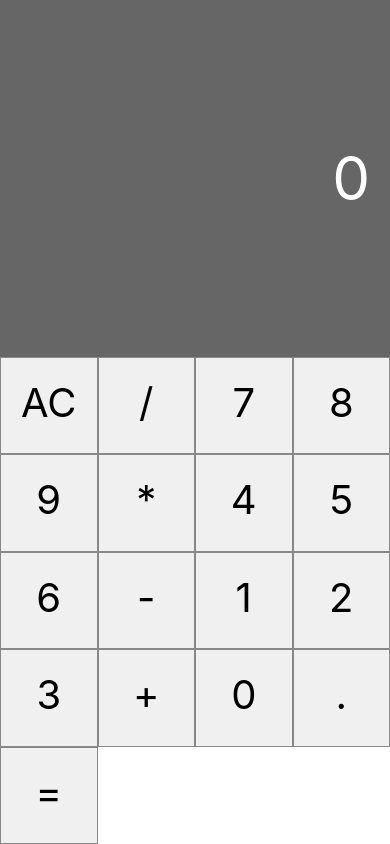
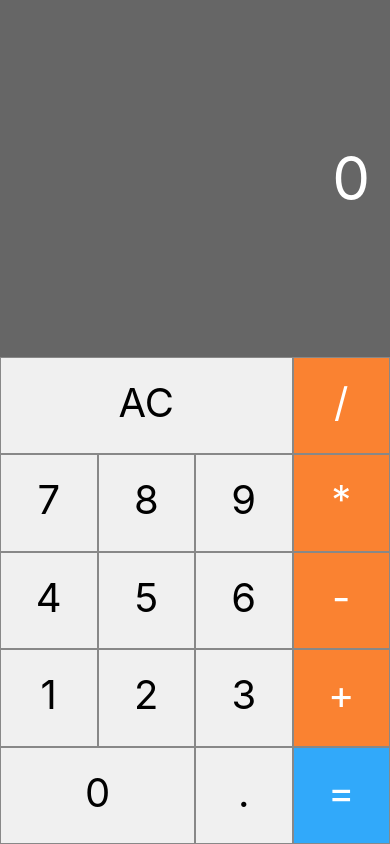
Before and after one commit to digsales/Calculator_react-native, a React Native app: screen / in a window 390 px wide. Built offline with nearby package versions, Linux system fonts and the light colour scheme.

Commit message:
organizing buttons and addings its functions

```diff
--- a/App.js
+++ b/App.js
@@ -1,5 +1,5 @@
 import { StatusBar } from "expo-status-bar";
-import { Component } from "react";
+import React, { Component } from "react";
 import { StyleSheet, View } from "react-native";
 
 import Button from "./src/components/Button";
@@ -9,29 +9,41 @@ export default class App extends Component {
   state = {
     displayValue: "0",
   };
+
+  addDigit = (n) => {
+    this.setState({ displayValue: n });
+  };
+
+  clearMemory = () => {
+    this.setState({ displayValue: "0" });
+  };
+
+  setOperation = (operation) => {};
+
   render() {
     return (
       <View style={styles.container}>
         <Display value={this.state.displayValue} />
         <View style={styles.buttons}>
-          <Button label="AC" />
-          <Button label="/" />
-          <Button label="7" />
-          <Button label="8" />
-          <Button label="9" />
-          <Button label="*" />
-          <Button label="4" />
-          <Button label="5" />
-          <Button label="6" />
-          <Button label="-" />
-          <Button label="1" />
-          <Button label="2" />
-          <Button label="3" />
-          <Button label="+" />
-          <Button label="0" />
-          <Button label="." />
-          <Button label="=" />
+          <Button label="AC" onClick={this.clearMemory} triple />
+          <Button label="/" onClick={this.setOperation} operation />
+          <Button label="7" onClick={this.addDigit} />
+          <Button label="8" onClick={this.addDigit} />
+          <Button label="9" onClick={this.addDigit} />
+          <Button label="*" onClick={this.setOperation} operation />
+          <Button label="4" onClick={this.addDigit} />
+          <Button label="5" onClick={this.addDigit} />
+          <Button label="6" onClick={this.addDigit} />
+          <Button label="-" onClick={this.setOperation} operation />
+          <Button label="1" onClick={this.addDigit} />
+          <Button label="2" onClick={this.addDigit} />
+          <Button label="3" onClick={this.addDigit} />
+          <Button label="+" onClick={this.setOperation} operation />
+          <Button label="0" onClick={this.addDigit} double />
+          <Button label="." onClick={this.addDigit} />
+          <Button label="=" onClick={this.setOperation} equal />
         </View>
+        <StatusBar style="auto" />
       </View>
     );
   }
--- a/src/components/Button.js
+++ b/src/components/Button.js
@@ -2,9 +2,15 @@ import React from "react";
 import { Text, StyleSheet, Dimensions, TouchableHighlight } from "react-native";
 
 export default (props) => {
+  const stylesButton = [styles.button];
+  if (props.double) stylesButton.push(styles.buttonDouble);
+  if (props.triple) stylesButton.push(styles.buttonTriple);
+  if (props.operation) stylesButton.push(styles.operationButton);
+  if (props.equal) stylesButton.push(styles.equalButton);
+
   return (
-    <TouchableHighlight onPress={props.onClick}>
-      <Text style={styles.button}>{props.label}</Text>
+    <TouchableHighlight onPress={() => props.onClick(props.label)}>
+      <Text style={stylesButton}>{props.label}</Text>
     </TouchableHighlight>
   );
 };
@@ -20,4 +26,18 @@ const styles = StyleSheet.create({
     borderWidth: 1,
     borderColor: "#888",
   },
+  operationButton: {
+    color: "white",
+    backgroundColor: "#fa8231",
+  },
+  equalButton: {
+    color: "white",
+    backgroundColor: "#31a9fa",
+  },
+  buttonDouble: {
+    width: (Dimensions.get("window").width / 4) * 2,
+  },
+  buttonTriple: {
+    width: (Dimensions.get("window").width / 4) * 3,
+  },
 });
```
